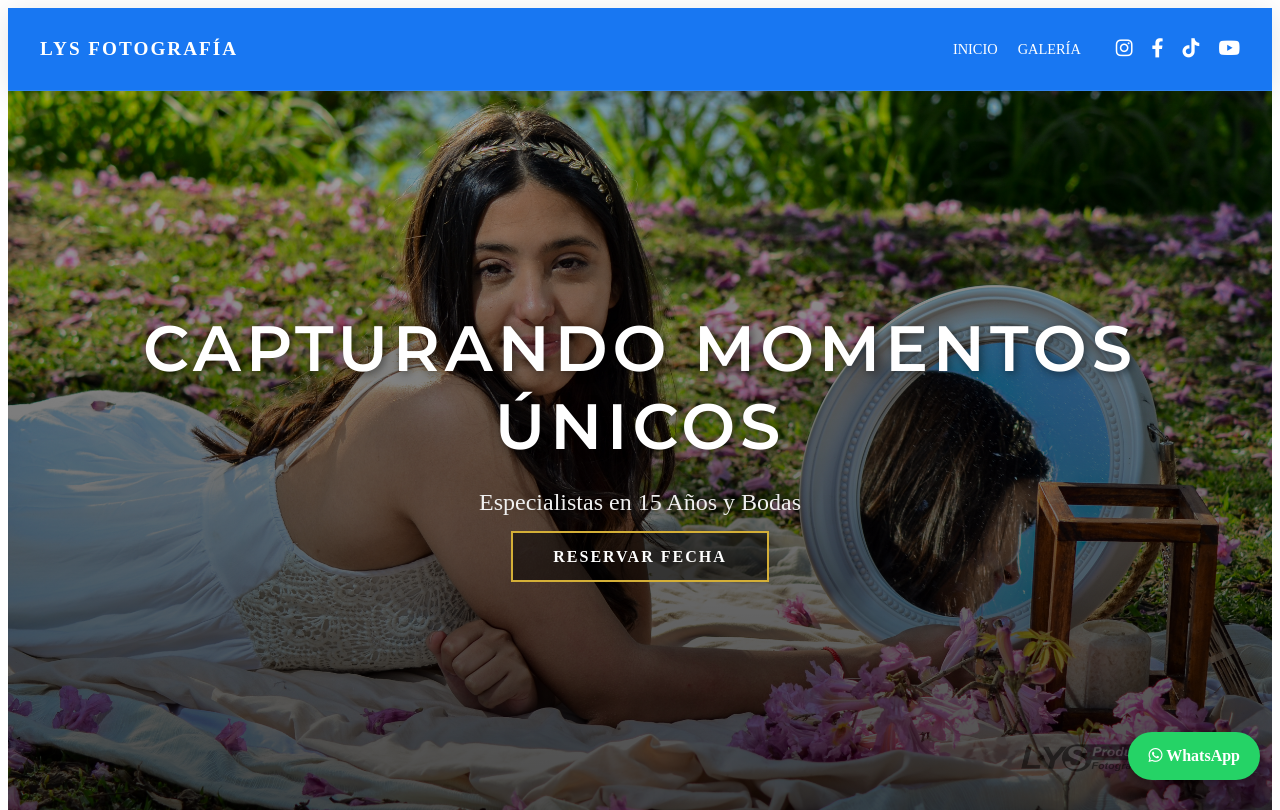
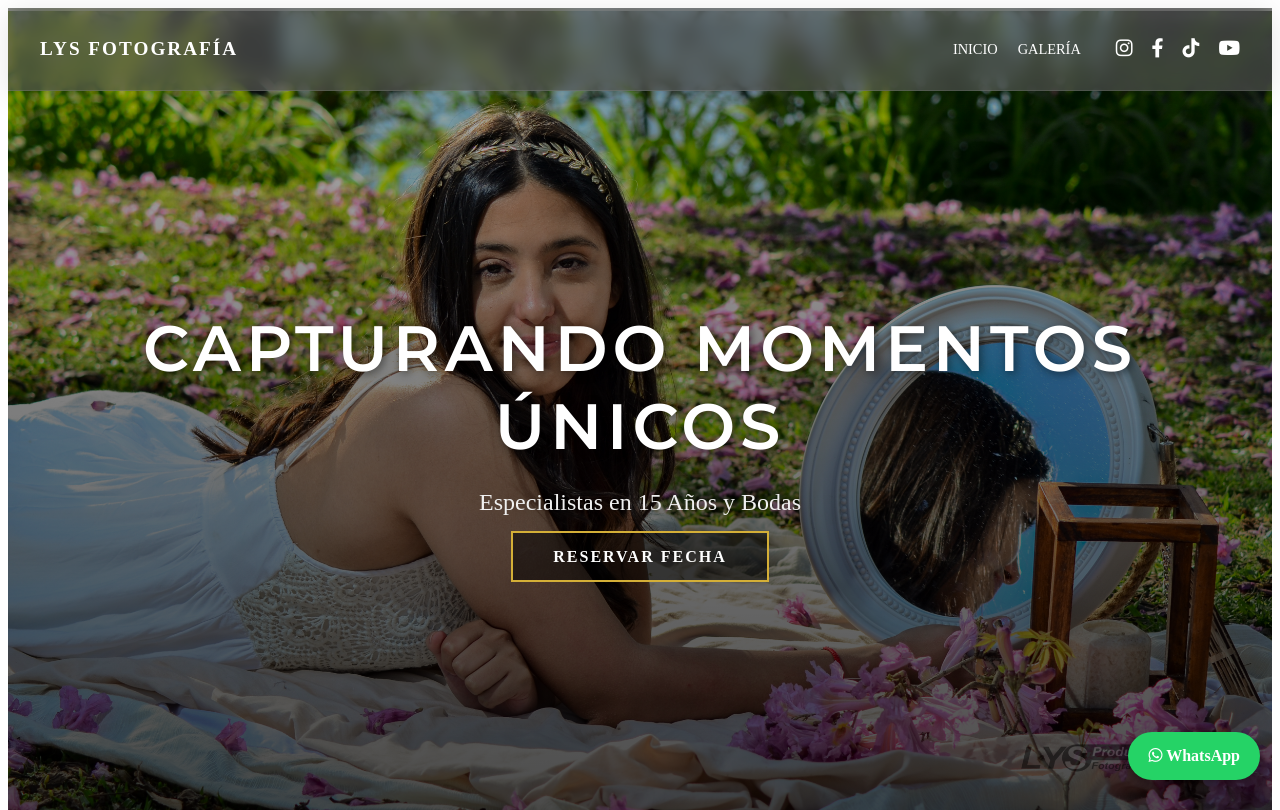
Before and after one commit to lysproducciones/lysfotografias-web, a Flask app: page / in a window 1280 px wide. Shown: the top 810 px of the page. Run offline with Flask 3, Linux system fonts and the light colour scheme.

Commit message:
cambio de color

```diff
--- a/static/css/estilos.css
+++ b/static/css/estilos.css
@@ -625,7 +625,7 @@ footer {
 
 /* 1. Color Azul estilo Facebook para el Menú y la Sección del Medio */
 .navbar, .steps-section {
-    background-color: #1877F2 !important; /* Azul Facebook Vibrante */
+    background-color: #535353a8 !important; /* Azul Facebook Vibrante */
     color: white !important;
 }
 
```
